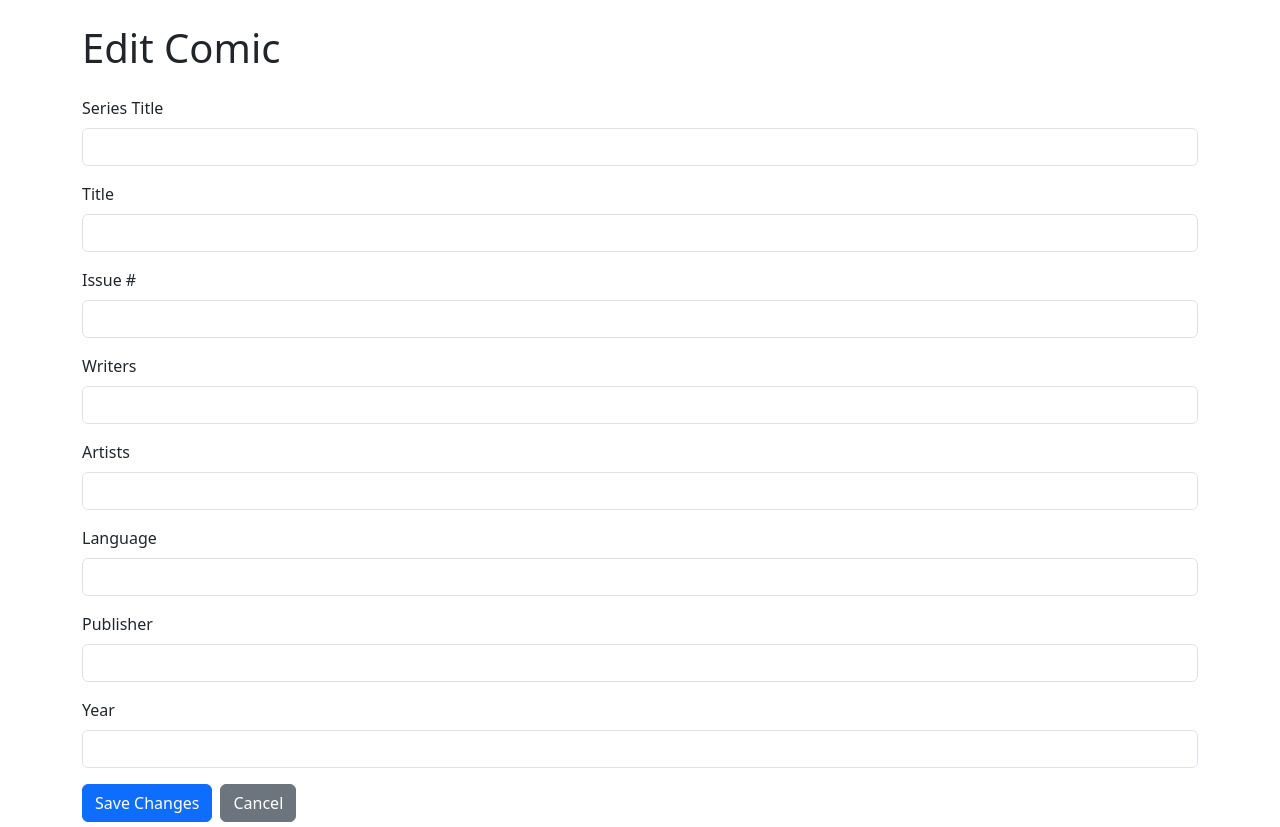
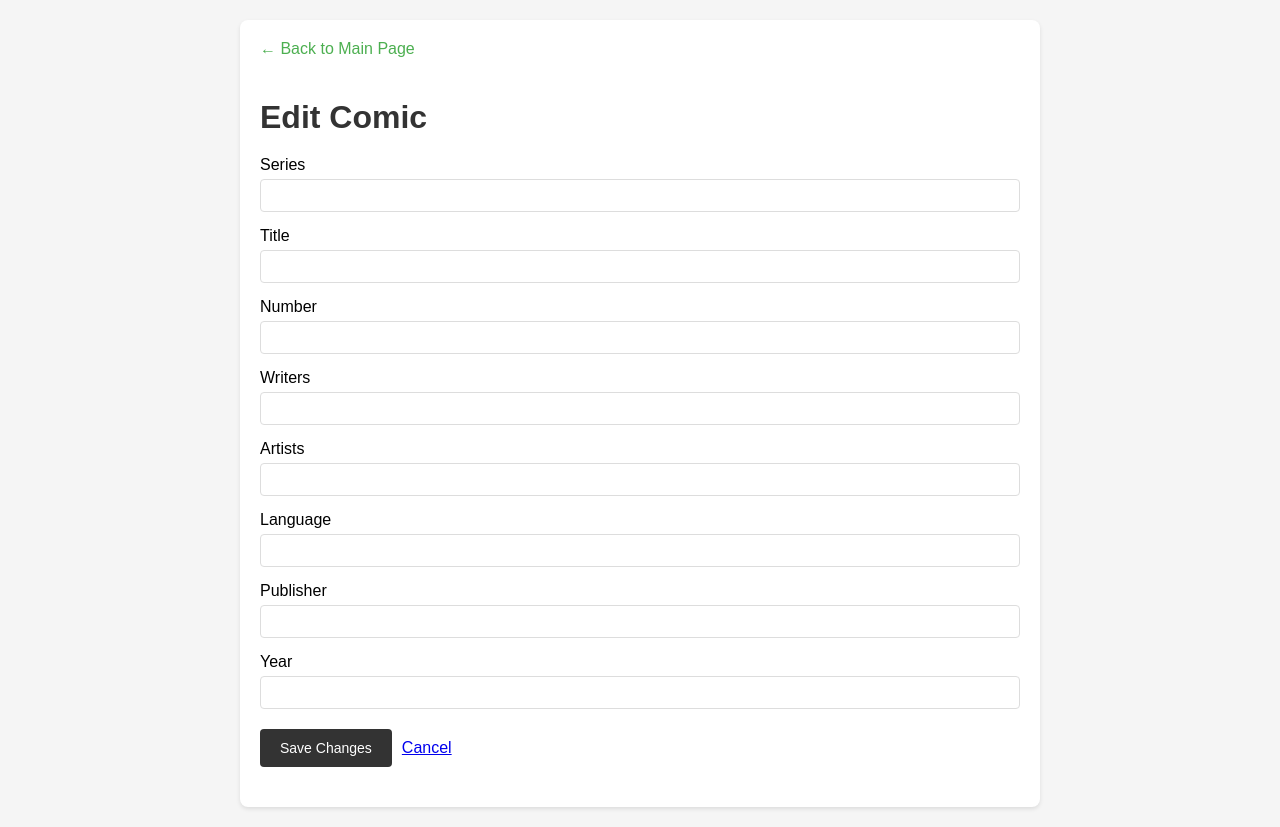
Before and after one commit to godai78/CBD, a website: page edit.html in a window 1280 px wide. Drawn offline with nearby package versions, Linux system fonts and the light colour scheme; no server answers.

Commit message:
Edit form fixed.

```diff
--- a/edit.html
+++ b/edit.html
@@ -4,66 +4,129 @@
     <meta charset="UTF-8">
     <meta name="viewport" content="width=device-width, initial-scale=1.0">
     <title data-translate="comic.title.edit">Edit Comic</title>
-    <link href="https://cdn.jsdelivr.net/npm/bootstrap@5.3.0/dist/css/bootstrap.min.css" rel="stylesheet">
-    <link href="styles.css" rel="stylesheet">
+    <link rel="stylesheet" href="styles.css">
+    <style>
+        body {
+            font-family: Arial, sans-serif;
+            max-width: 800px;
+            margin: 0 auto;
+            padding: 20px;
+            background-color: #f5f5f5;
+        }
+        .container {
+            background-color: white;
+            padding: 20px;
+            border-radius: 8px;
+            box-shadow: 0 2px 4px rgba(0,0,0,0.1);
+        }
+        h1 {
+            color: #333;
+            margin-bottom: 20px;
+        }
+        .form-group {
+            margin-bottom: 15px;
+        }
+        .form-group label {
+            display: block;
+            margin-bottom: 5px;
+        }
+        input, select {
+            width: 100%;
+            padding: 8px;
+            border: 1px solid #ddd;
+            border-radius: 4px;
+            box-sizing: border-box;
+        }
+        input[type="number"] {
+            -moz-appearance: textfield;
+        }
+        input[type="number"]::-webkit-outer-spin-button,
+        input[type="number"]::-webkit-inner-spin-button {
+            -webkit-appearance: none;
+            margin: 0;
+        }
+        .button-group {
+            margin: 20px 0;
+            display: flex;
+            gap: 10px;
+            align-items: center;
+        }
+        button {
+            padding: 0 20px;
+            border: none;
+            border-radius: 4px;
+            cursor: pointer;
+            font-size: 14px;
+            transition: background-color 0.3s;
+            display: inline-flex;
+            align-items: center;
+            justify-content: center;
+            height: 38px;
+            line-height: 1;
+            min-width: 120px;
+            box-sizing: border-box;
+            background-color: #333;
+            color: white;
+        }
+        button:hover {
+            background-color: #555;
+        }
+        .nav-link {
+            display: inline-block;
+            margin-bottom: 20px;
+            color: #4CAF50;
+            text-decoration: none;
+        }
+        .nav-link:hover {
+            text-decoration: underline;
+        }
+    </style>
 </head>
 <body>
-    <div class="container mt-4">
-        <h1 class="mb-4" data-translate="comic.title.edit">Edit Comic</h1>
-
-        <form id="editComicForm" class="needs-validation" novalidate>
-            <div class="mb-3">
-                <label for="series" class="form-label" data-translate="comic.fields.series">Series Title</label>
-                <input type="text" class="form-control" id="series" required>
+    <div class="container">
+        <a href="index.html" class="nav-link" data-translate="navigation.backToMain">← Back to Main Page</a>
+        <h1 data-translate="comic.title.edit">Edit Comic</h1>
+        <form id="editComicForm" onsubmit="saveComic(event)">
+            <div class="form-group">
+                <label for="series" data-translate="comic.fields.series">Series</label>
+                <input type="text" id="series" required>
             </div>
-
-            <div class="mb-3">
-                <label for="title" class="form-label" data-translate="comic.fields.issueTitle">Title</label>
-                <input type="text" class="form-control" id="title" required>
+            <div class="form-group">
+                <label for="title" data-translate="comic.fields.issueTitle">Title</label>
+                <input type="text" id="title" required>
             </div>
-
-            <div class="mb-3">
-                <label for="number" class="form-label" data-translate="comic.fields.issueNumber">Issue #</label>
-                <input type="text" class="form-control" id="number" required>
+            <div class="form-group">
+                <label for="number" data-translate="comic.fields.issueNumber">Number</label>
+                <input type="number" id="number" required>
             </div>
-
-            <div class="mb-3">
-                <label for="writers" class="form-label" data-translate="comic.fields.writers">Writers</label>
-                <input type="text" class="form-control" id="writers" required
-                       data-translate-placeholder="comic.form.writersHint">
+            <div class="form-group">
+                <label for="writers" data-translate="comic.fields.writers">Writers</label>
+                <input type="text" id="writers" data-translate-placeholder="comic.form.writersHint">
             </div>
-
-            <div class="mb-3">
-                <label for="artists" class="form-label" data-translate="comic.fields.artists">Artists</label>
-                <input type="text" class="form-control" id="artists" required
-                       data-translate-placeholder="comic.form.artistsHint">
+            <div class="form-group">
+                <label for="artists" data-translate="comic.fields.artists">Artists</label>
+                <input type="text" id="artists" data-translate-placeholder="comic.form.artistsHint">
             </div>
-
-            <div class="mb-3">
-                <label for="language" class="form-label" data-translate="comic.fields.language">Language</label>
-                <input type="text" class="form-control" id="language" list="languages" required>
+            <div class="form-group">
+                <label for="language" data-translate="comic.fields.language">Language</label>
+                <input type="text" id="language" list="languages">
                 <datalist id="languages"></datalist>
             </div>
-
-            <div class="mb-3">
-                <label for="publisher" class="form-label" data-translate="comic.fields.publisher">Publisher</label>
-                <input type="text" class="form-control" id="publisher" required>
+            <div class="form-group">
+                <label for="publisher" data-translate="comic.fields.publisher">Publisher</label>
+                <input type="text" id="publisher">
             </div>
-
-            <div class="mb-3">
-                <label for="year" class="form-label" data-translate="comic.fields.year">Year</label>
-                <input type="number" class="form-control" id="year" required min="1900" max="2024">
+            <div class="form-group">
+                <label for="year" data-translate="comic.fields.year">Year</label>
+                <input type="number" id="year">
             </div>
-
-            <div class="d-flex gap-2">
+            <div class="button-group">
                 <button type="submit" class="btn btn-primary" data-translate="comic.actions.save">Save Changes</button>
                 <a href="index.html" class="btn btn-secondary" data-translate="comic.actions.cancel">Cancel</a>
             </div>
         </form>
     </div>
-
-    <script src="https://cdn.jsdelivr.net/npm/bootstrap@5.3.0/dist/js/bootstrap.bundle.min.js"></script>
-    <script src="js/translations.js"></script>
+    <script src="/translations.js"></script>
     <script>
         // Get comic ID from URL
         const urlParams = new URLSearchParams(window.location.search);
@@ -78,14 +141,14 @@
                 const comic = await response.json();
 
                 // Populate form fields
-                document.getElementById('series').value = comic.series;
-                document.getElementById('title').value = comic.title;
-                document.getElementById('number').value = comic.number;
-                document.getElementById('writers').value = comic.writers.join(', ');
-                document.getElementById('artists').value = comic.artists.join(', ');
-                document.getElementById('language').value = comic.language;
-                document.getElementById('publisher').value = comic.publisher;
-                document.getElementById('year').value = comic.year;
+                document.getElementById('series').value = comic.seriesTitle || '';
+                document.getElementById('title').value = comic.issueTitle || '';
+                document.getElementById('number').value = comic.issueNumber || '';
+                document.getElementById('writers').value = (Array.isArray(comic.writers) ? comic.writers : [comic.writer]).join(', ');
+                document.getElementById('artists').value = (Array.isArray(comic.artists) ? comic.artists : []).join(', ');
+                document.getElementById('language').value = comic.language || '';
+                document.getElementById('publisher').value = comic.publisher || '';
+                document.getElementById('year').value = comic.publicationYear || '';
             } catch (error) {
                 console.error('Error loading comic:', error);
                 alert('Failed to load comic data');
@@ -93,24 +156,18 @@
         }
 
         // Handle form submission
-        document.getElementById('editComicForm').addEventListener('submit', async (e) => {
-            e.preventDefault();
-
-            if (!e.target.checkValidity()) {
-                e.stopPropagation();
-                e.target.classList.add('was-validated');
-                return;
-            }
+        async function saveComic(event) {
+            event.preventDefault();
 
             const comicData = {
-                series: document.getElementById('series').value,
-                title: document.getElementById('title').value,
-                number: document.getElementById('number').value,
+                seriesTitle: document.getElementById('series').value,
+                issueTitle: document.getElementById('title').value,
+                issueNumber: parseInt(document.getElementById('number').value) || 1,
                 writers: document.getElementById('writers').value.split(',').map(w => w.trim()),
                 artists: document.getElementById('artists').value.split(',').map(a => a.trim()),
                 language: document.getElementById('language').value,
                 publisher: document.getElementById('publisher').value,
-                year: parseInt(document.getElementById('year').value)
+                publicationYear: parseInt(document.getElementById('year').value)
             };
 
             try {
@@ -129,32 +186,70 @@
                 console.error('Error updating comic:', error);
                 alert('Failed to update comic');
             }
+        }
+
+        // Load translations when the page loads
+        document.addEventListener('DOMContentLoaded', async () => {
+            try {
+                // Get the saved language from localStorage (set by main page)
+                const savedLang = localStorage.getItem('selectedLanguage') || 'en';
+
+                // Fetch translations
+                const response = await fetch('/translations');
+                if (!response.ok) throw new Error('Failed to load translations');
+                const data = await response.json();
+
+                // Set up translations
+                window.translations = data.translations;
+                window.availableLanguages = data.availableLanguages;
+
+                // Override translatePage to use saved language
+                window.translatePage = function() {
+                    const currentLang = localStorage.getItem('selectedLanguage') || 'en';
+                    const translations = window.translations[currentLang];
+
+                    if (!translations) {
+                        console.error('No translations found for language:', currentLang);
+                        return;
+                    }
+
+                    // Translate all elements with data-translate attribute
+                    document.querySelectorAll('[data-translate]').forEach(element => {
+                        const key = element.getAttribute('data-translate');
+                        const translation = getTranslation(translations, key);
+                        if (translation) {
+                            element.textContent = translation;
+                        }
                     });
 
-        // Load available languages
-        async function loadLanguages() {
-            try {
-                const response = await fetch('/api/languages');
-                if (!response.ok) throw new Error('Failed to load languages');
+                    // Translate all elements with data-translate-placeholder attribute
+                    document.querySelectorAll('[data-translate-placeholder]').forEach(element => {
+                        const key = element.getAttribute('data-translate-placeholder');
+                        const translation = getTranslation(translations, key);
+                        if (translation) {
+                            element.placeholder = translation;
+                        }
+                    });
+                };
 
-                const languages = await response.json();
-                const datalist = document.getElementById('languages');
+                // Apply translations
+                translatePage();
 
-                languages.forEach(lang => {
+                // Set up language datalist
+                const languagesDatalist = document.getElementById('languages');
+                if (languagesDatalist) {
+                    availableLanguages.forEach(lang => {
                         const option = document.createElement('option');
-                    option.value = lang;
-                    datalist.appendChild(option);
+                        option.value = lang.name;
+                        languagesDatalist.appendChild(option);
                     });
-            } catch (error) {
-                console.error('Error loading languages:', error);
-            }
                 }
 
-        // Initialize page
-        document.addEventListener('DOMContentLoaded', async () => {
-            await initializeTranslations();
-            await loadLanguages();
+                // Load comic data after translations are set up
                 await loadComicData();
+            } catch (error) {
+                console.error('Error loading translations:', error);
+            }
         });
     </script>
 </body>
```
Lines whose indentation alone changed are shown as unchanged.
